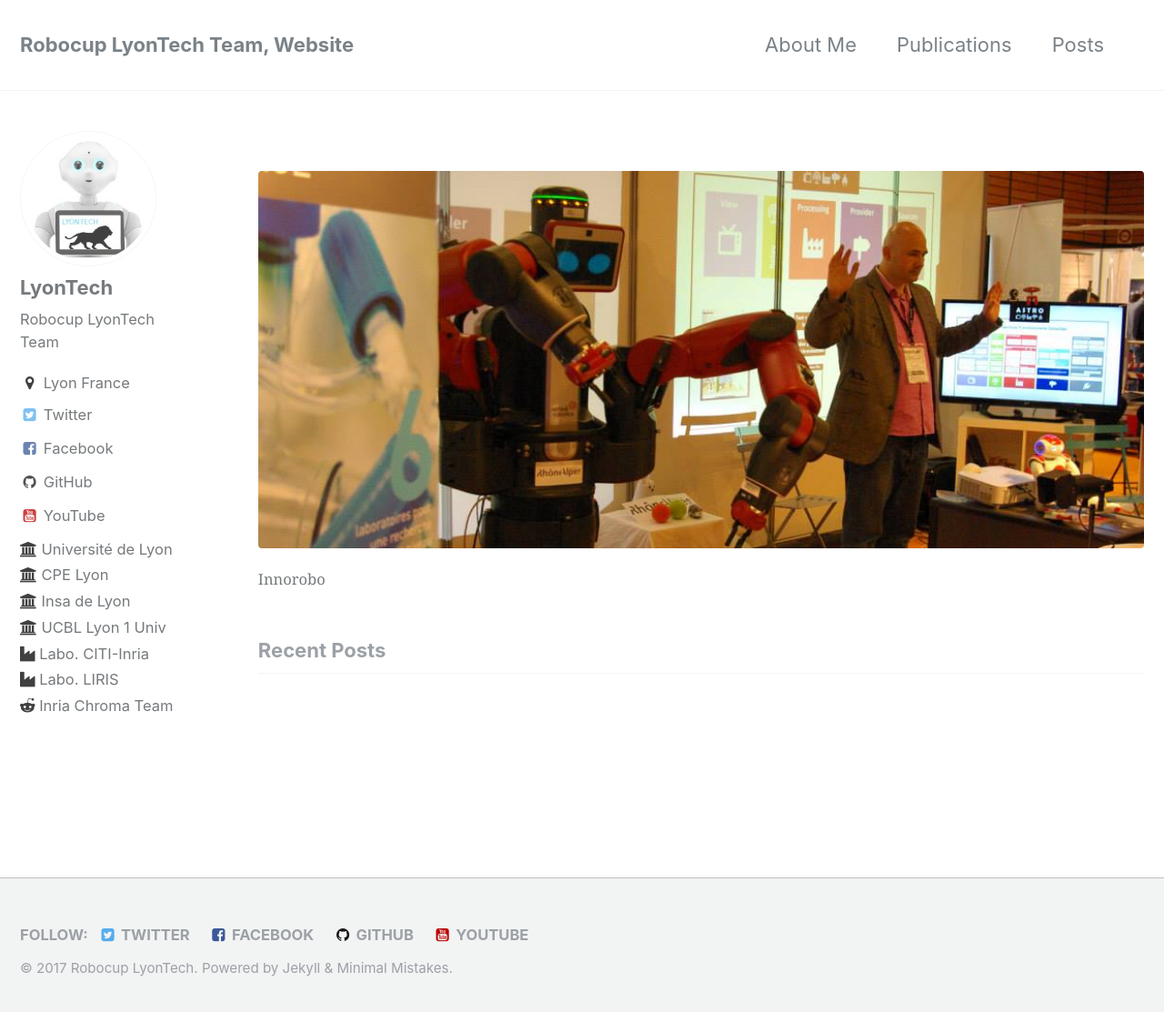
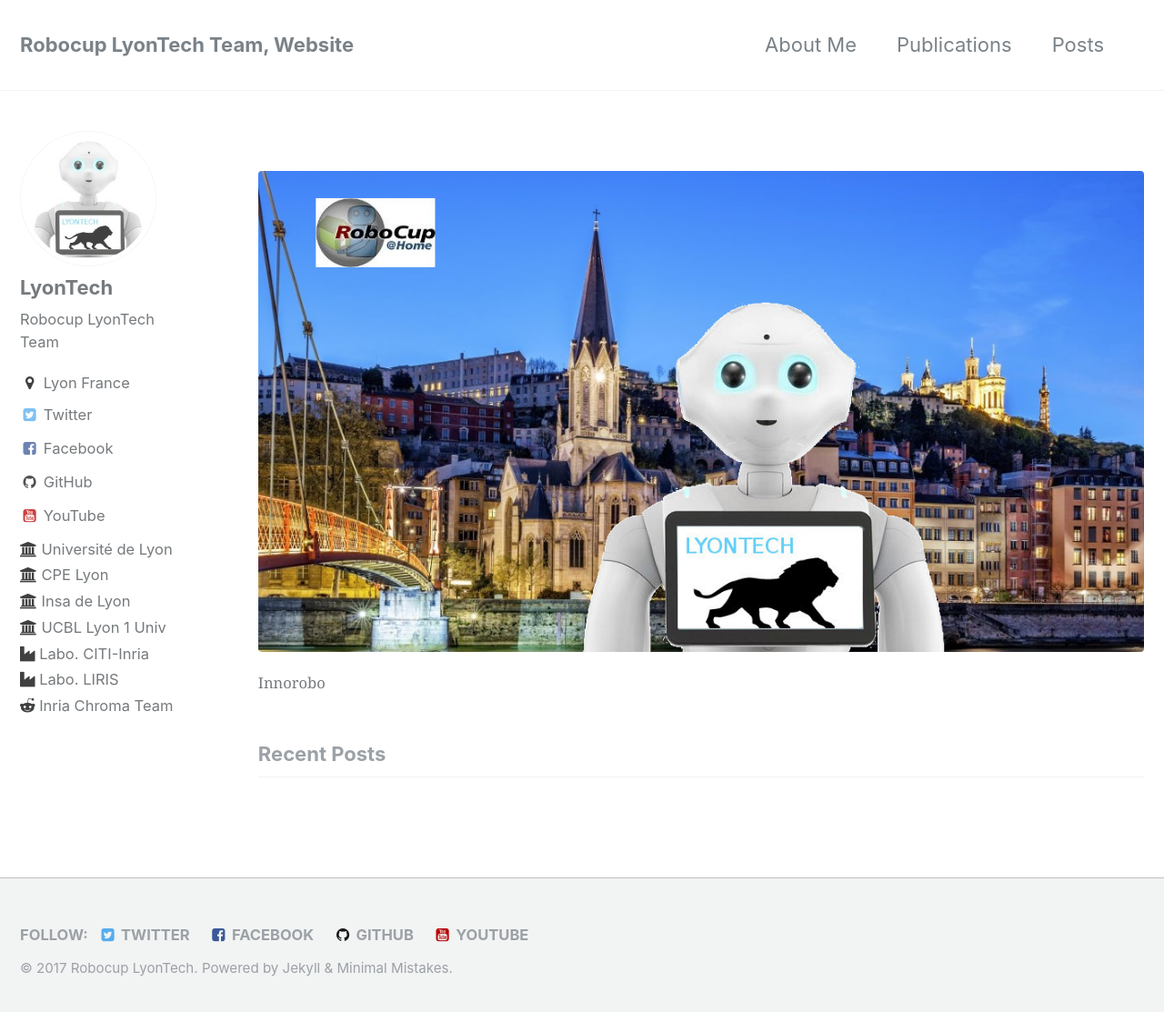
Before and after one commit to Robocup-Lyontech/Robocup-Lyontech.github.io, a Jekyll site: the page built from index.html, in a window 1280 px wide and 1121 px high. Shown: the top 1113 px of the window at 91% size. Built offline with Jekyll 4.4.1, drawn with Linux system fonts in a browser that asks for light colours; the list of posts is cut into pages by our own code.

Commit message:
Update home_custom.html

```diff
--- a/_includes/home_custom.html
+++ b/_includes/home_custom.html
@@ -1 +1 @@
-{% include figure image_path="/assets/images/banniere.png" alt="this is a placeholder image" caption="Innorobo" %}
+{% include figure image_path="/assets/images/LyonTech_Lyon.jpg" alt="this is a placeholder image" caption="Innorobo" %}
```
